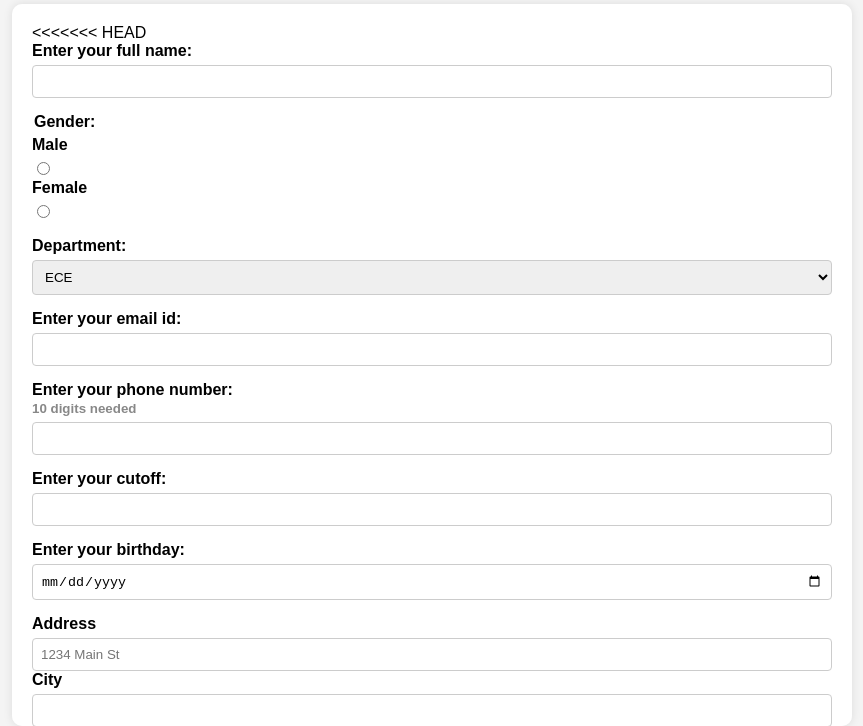
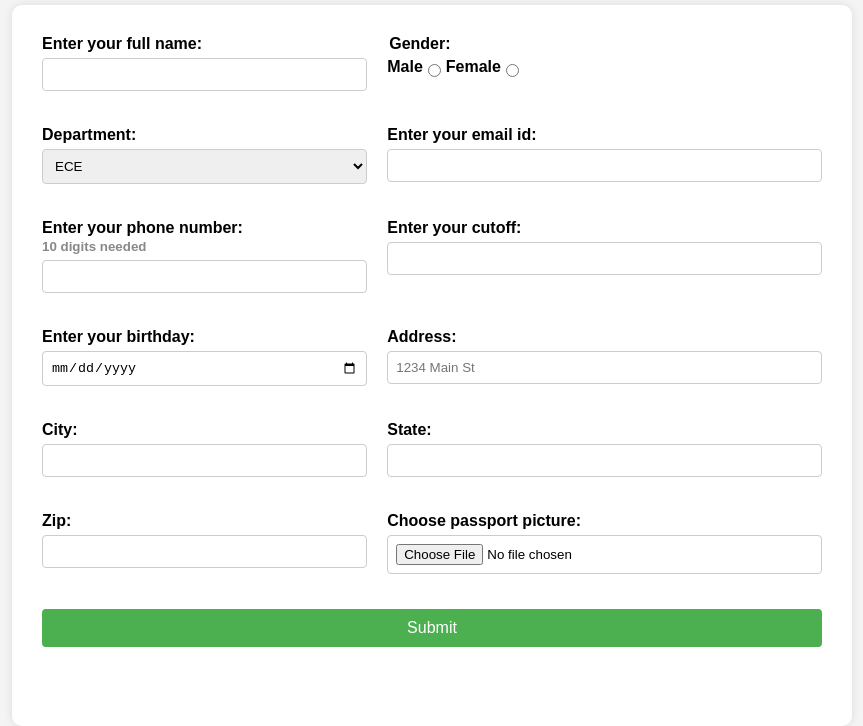
Before and after one commit to Jarvis-assemble/Student_Management_System, a plain HTML site: page views/Homepage.html in a window 1280 px wide. Shown: the part 74-800 px from the top of the page, without its empty margins (208-1071 px from the left). Drawn offline with Linux system fonts and the light colour scheme.

```diff
--- a/views/Homepage.html
+++ b/views/Homepage.html
@@ -136,107 +136,6 @@
     <h1>Student details</h1>
 
     <div class="form-area">
-<<<<<<< HEAD
-
-    <form action="/submit" method="post" class="form-example" enctype="multipart/form-data" id="addstud">
-
-        <div class="form-item">
-          <label for="name">Enter your full name: </label>
-          <input type="text" name="name" id="name" required />
-        </div>
-
-        <div class="form-item">
-            <fieldset>
-                <legend>Gender:</legend>
-
-                <div>
-                  <label for="male">Male</label>
-                  <input type="radio" name="gender" id="male" value="male" />
-                </div>
-
-                <div>
-                    <label for="female">Female</label>
-                    <input type="radio" name="gender" id="female" value="female" />
-                  </div>
-
-              </fieldset>
-        </div>
-
-        <div class="form-item">
-        <label for="dept">Department:</label>
-        <select name="dept" id="dept">
-          <option value="ECE">ECE</option>
-          <option value="CSE">CSE</option>
-          <option value="IT">IT</option>
-          <option value="EEE">EEE</option>
-          <option value="ME">ME</option>
-          <option value="CE">CE</option>
-        </select>
-        </div>
-
-        <div class="form-item">
-          <label for="email">Enter your email id: </label>
-          <input type="email" name="email" id="email" required />
-        </div>
-
-        <div class="form-item">
-            <label for="telNo">
-                Enter your phone number:
-                <br/>
-                <small>10 digits needed</small>
-              </label>
-              <input
-                id="telNo"
-                name="telNo"
-                type="tel"
-                required
-                pattern="[0-9]{10}" />
-        </div>
-
-        <div class="form-item">
-          <label for="cutoff">Enter your cutoff: </label>
-          <input type="number" name="cutoff" id="cutoff" required />
-        </div>
-
-        <div class="form-item">
-            <label for="bday">Enter your birthday:</label>
-            <input type="date" id="bday" name="bday" min="2000-01-01" max="2005-12-31" />
-        </div>
-
-        <div class="form-item">
-          <div class="form-group">
-              <label for="inputAddress">Address</label>
-              <input type="text" class="form-control" id="inputAddress" name="inputAddress" placeholder="1234 Main St" required>
-          </div>
-          <div class="form-row">
-              <div class="form-group col-md-6">
-                  <label for="inputCity">City</label>
-                  <input type="text" class="form-control" id="inputCity" name="inputCity" required>
-              </div>
-              <div class="form-group col-md-6">
-                  <label for="inputState">State</label>
-                  <input type="text" class="form-control" id="inputState" name="inputState" required>
-              </div>
-              <div class="form-group col-md-2">
-                  <label for="inputZip">Zip</label>
-                  <input type="text" class="form-control" id="inputZip" name="inputZip" required>
-
-              </div>
-              <div class="form-item">
-                <label for="avatar">Choose passport picture:</label>
-                <input type="file" id="avatar" name="avatar" accept="image/*" />
-            </div>
-          </div>
-      </div>
-
-        <div class="form-item">
-            <input type="submit" value="Submit" />
-        </div>
-
-      </form>
-      <br/>
-      <p id="Ehandle" class="error-class"></p>
-=======
         <form action="/submit" method="post" class="form-example" enctype="multipart/form-data" id="addstud">
             <table class="form-table">
                 <tr>
@@ -358,7 +257,6 @@
         </form>
         <br/>
         <p id="Ehandle" class="error-class"></p>
->>>>>>> 835bb93a68c78720189851f394c3068a23309edb
     </div>
 
     <script src="index.js"></script>
--- a/views/index.js
+++ b/views/index.js
@@ -11,11 +11,12 @@
 
     const data = await response.json();
 
-    if (response.ok) {
-      console.log('Success:', data);
-      // Redirect to '/user/' or perform any other success actions
-      // window.location.href = '/user/';
-    } else {
+    // if (response.ok) {
+    //   console.log('Success:', data);
+    //   // Redirect to '/user/' or perform any other success actions
+    //   // window.location.href = '/user/';
+    // } else
+    if(!response.ok){
       const ehandle = document.getElementById('Ehandle');
       if (data.errors) {
         ehandle.textContent = data.errors.join(', ');
--- a/views/server.js
+++ b/views/server.js
@@ -16,7 +16,6 @@
 // const upload=multer();
 //parse json bodies
 app.use(express.json())
-///chumma
 
 app.use(cors());
 app.use(bodyParser.urlencoded({ extended: true }));
```
